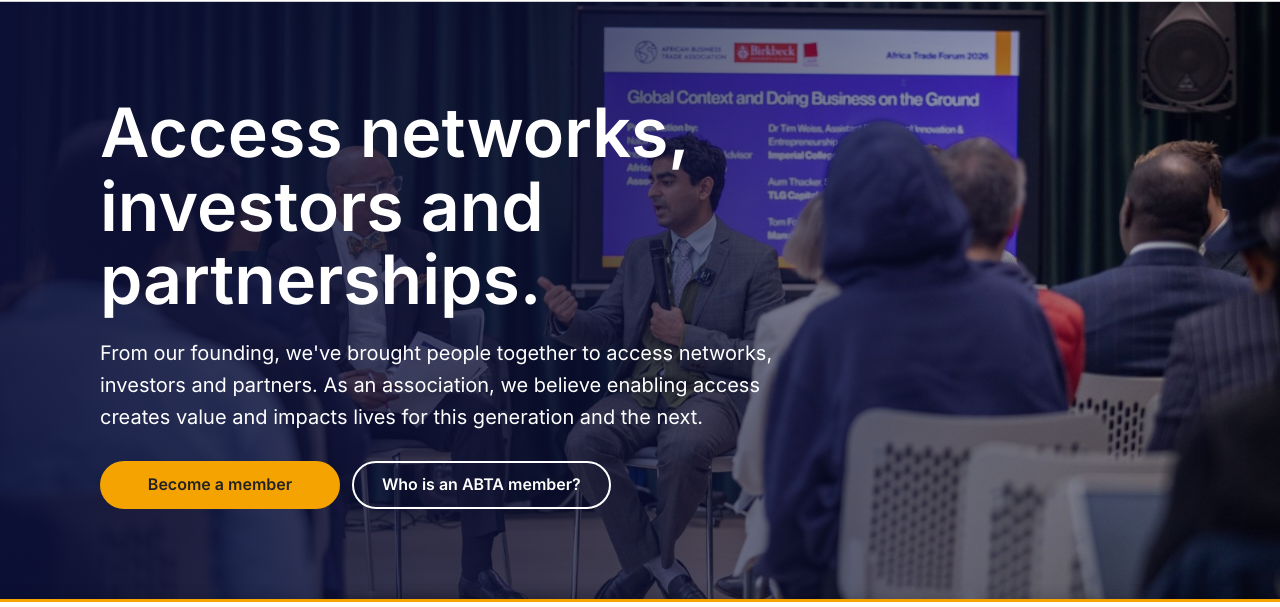
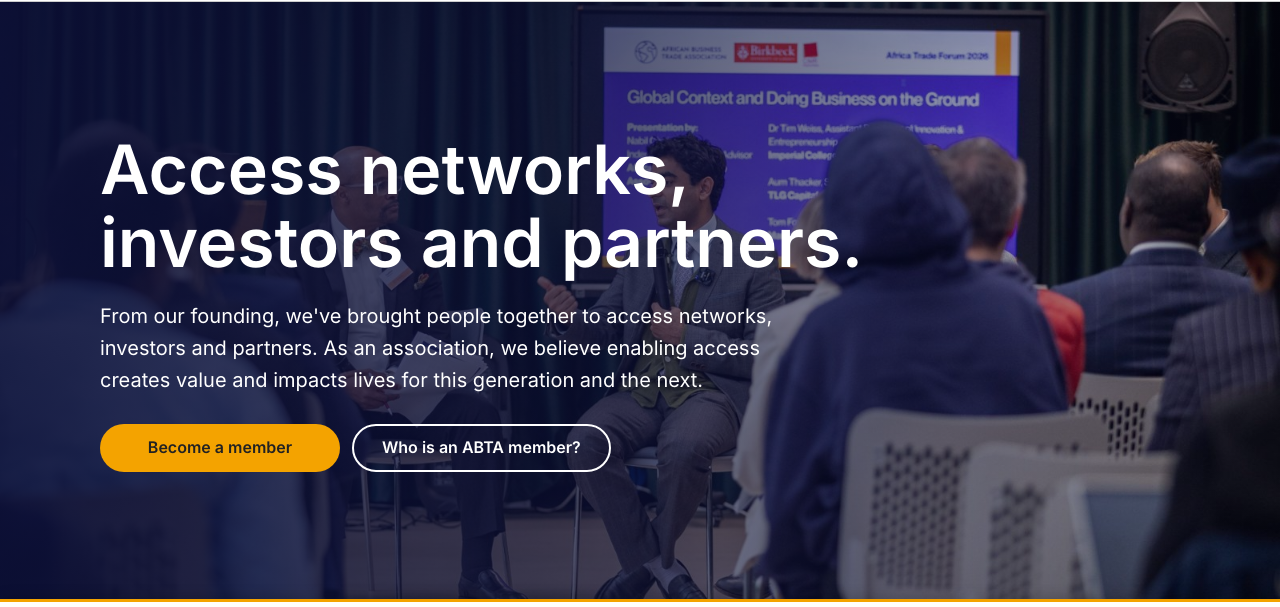
Before and after one commit to africanmarketintel/abta-africa, a plain HTML site: page index.html in a window 1280 px wide. Shown: the part 126-733 px from the top of the page. Drawn offline with Linux system fonts and the light colour scheme.

Commit message:
Update hero section heading from 'partnerships' to 'partners'

```diff
--- a/index.html
+++ b/index.html
@@ -27,7 +27,7 @@
 <main id="main">
 
 <section class="hero-photo"><div class="wrap">
-<h1>Access networks, investors and partnerships.</h1>
+<h1>Access networks, investors and partners.</h1>
 <p class="lead">From our founding, we've brought people together to access networks, investors and partners. As an association, we believe enabling access creates value and impacts lives for this generation and the next.</p>
 <div class="btns"><a class="btn btn-gold" href="/membership" style="flex:0 1 240px">Become a member</a><a class="btn btn-line" href="/who-is-an-abta-member" style="flex:0 0 auto;white-space:nowrap;padding-left:28px;padding-right:28px">Who is an ABTA member?</a></div>
 </div></section>
```
